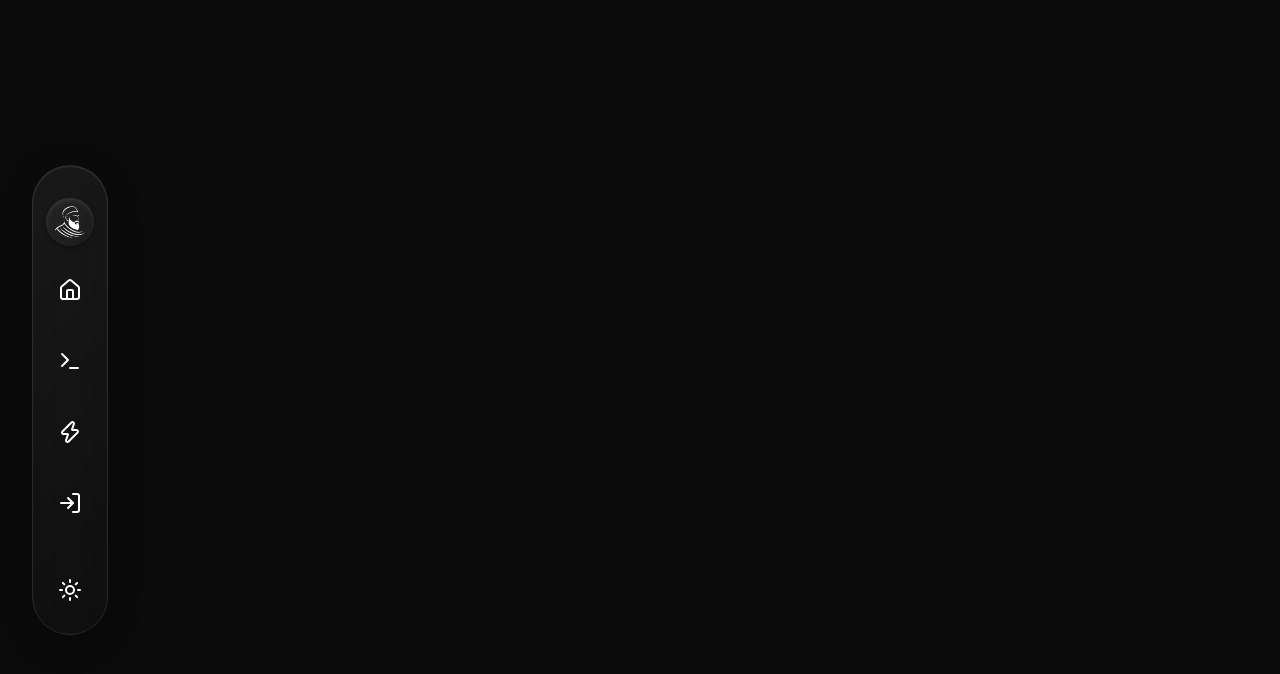
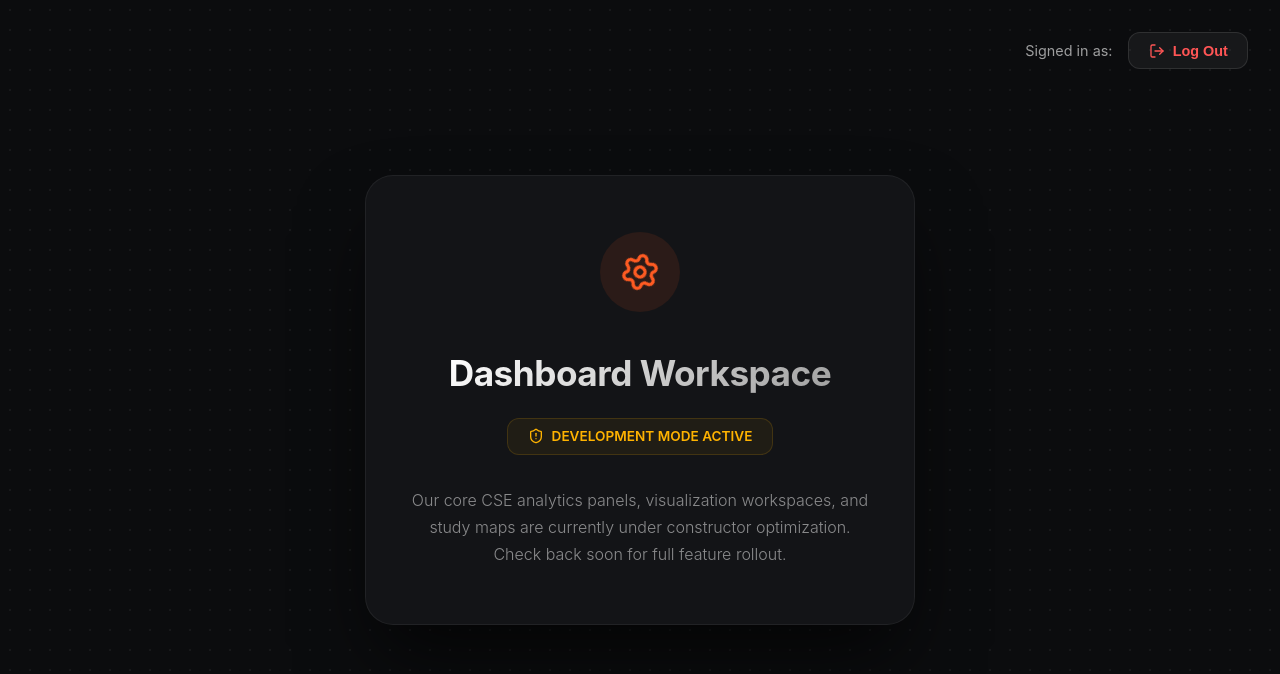
Before and after one commit to mongooseintown/TrashofCSE-Project, a React (Vite) app in the folder frontend/: page /dashboard in a window 1280 px wide. Before the commit this address had no page. Shown: the top 674 px of the page. Built offline with nearby package versions, Linux system fonts and the light colour scheme; sample sign-in values are in the browser's storage.

Commit message:
Create premium under-construction Dashboard page and configure redirects upon register/login

```diff
--- a/frontend/src/App.jsx
+++ b/frontend/src/App.jsx
@@ -9,6 +9,7 @@ import TopicPage from './pages/TopicPage';
 import Login from './pages/Login';
 import Register from './pages/Register';
 import Home from './pages/Home';
+import Dashboard from './pages/Dashboard';
 import EEE from './pages/EEE';
 import PVCellNote from './pages/PVCellNote';
 import OptoElectronicsNote from './pages/OptoElectronicsNote';
@@ -32,8 +33,8 @@ import { ReactLenis } from 'lenis/react';
 
 function AppContent() {
   const location = useLocation();
-  // Hide global floating navbar on Home, Login, and Register pages
-  const showNavbar = !['/', '/login', '/register'].includes(location.pathname);
+  // Hide global floating navbar on Home, Login, Register, and Dashboard pages
+  const showNavbar = !['/', '/login', '/register', '/dashboard'].includes(location.pathname);
 
   return (
     <div className="App">
@@ -42,6 +43,7 @@ function AppContent() {
       <div>
         <Routes>
           <Route path="/" element={<Home />} />
+          <Route path="/dashboard" element={<Dashboard />} />
           <Route path="/compiler" element={<CompilerHub />} />
           <Route path="/compiler/segment-07" element={<CompilerSegment07 />} />
           <Route path="/compiler/segment-06" element={<CompilerSegment06 />} />
--- /dev/null
+++ b/frontend/src/pages/Dashboard.jsx
@@ -0,0 +1,170 @@
+import React, { useEffect, useState } from 'react';
+import { useNavigate } from 'react-router-dom';
+import { LogOut, Settings, ShieldAlert } from 'lucide-react';
+
+const Dashboard = () => {
+  const navigate = useNavigate();
+  const [user, setUser] = useState(null);
+
+  useEffect(() => {
+    // Check authentication
+    const token = localStorage.getItem('token');
+    const storedUser = localStorage.getItem('user');
+
+    if (!token || !storedUser) {
+      navigate('/login');
+    } else {
+      setUser(JSON.parse(storedUser));
+    }
+  }, [navigate]);
+
+  const handleLogout = () => {
+    localStorage.removeItem('token');
+    localStorage.removeItem('user');
+    navigate('/');
+  };
+
+  return (
+    <div style={{
+      minHeight: '100vh',
+      display: 'flex',
+      flexDirection: 'column',
+      justifyContent: 'center',
+      alignItems: 'center',
+      backgroundColor: '#0b0c0e',
+      backgroundImage: 'radial-gradient(rgba(255, 255, 255, 0.05) 1.2px, transparent 1.2px)',
+      backgroundSize: '20px 20px',
+      color: '#ffffff',
+      fontFamily: "'Outfit', 'Inter', sans-serif",
+      padding: '2rem',
+      position: 'relative'
+    }}>
+      {/* Top Header Actions */}
+      <div style={{
+        position: 'absolute',
+        top: '2rem',
+        right: '2rem',
+        display: 'flex',
+        alignItems: 'center',
+        gap: '1rem'
+      }}>
+        {user && (
+          <span style={{ color: 'rgba(255, 255, 255, 0.6)', fontSize: '0.9rem' }}>
+            Signed in as: <strong style={{ color: '#ffffff' }}>{user.fullName}</strong>
+          </span>
+        )}
+        <button
+          onClick={handleLogout}
+          style={{
+            display: 'flex',
+            alignItems: 'center',
+            gap: '0.5rem',
+            background: 'rgba(255, 255, 255, 0.05)',
+            border: '1px solid rgba(255, 255, 255, 0.1)',
+            borderRadius: '12px',
+            color: '#ff5555',
+            padding: '0.6rem 1.2rem',
+            fontSize: '0.9rem',
+            fontWeight: 600,
+            cursor: 'pointer',
+            transition: 'all 0.3s ease'
+          }}
+          onMouseEnter={(e) => {
+            e.currentTarget.style.background = 'rgba(255, 85, 85, 0.1)';
+            e.currentTarget.style.borderColor = 'rgba(255, 85, 85, 0.3)';
+          }}
+          onMouseLeave={(e) => {
+            e.currentTarget.style.background = 'rgba(255, 255, 255, 0.05)';
+            e.currentTarget.style.borderColor = 'rgba(255, 255, 255, 0.1)';
+          }}
+        >
+          <LogOut size={16} />
+          Log Out
+        </button>
+      </div>
+
+      {/* Main Center Message Box */}
+      <div style={{
+        maxWidth: '550px',
+        textAlign: 'center',
+        background: '#131417',
+        border: '1px solid rgba(255, 255, 255, 0.06)',
+        borderRadius: '28px',
+        padding: '3.5rem 2.5rem',
+        boxShadow: '0 40px 80px -15px rgba(0, 0, 0, 0.7)',
+        display: 'flex',
+        flexDirection: 'column',
+        alignItems: 'center',
+        gap: '1.5rem'
+      }}>
+        {/* Visual Animated Gear Icon Container */}
+        <div style={{
+          position: 'relative',
+          width: '80px',
+          height: '80px',
+          background: 'rgba(255, 91, 34, 0.1)',
+          borderRadius: '50%',
+          display: 'flex',
+          justifyContent: 'center',
+          alignItems: 'center',
+          color: '#ff5b22',
+          marginBottom: '1rem'
+        }}>
+          <Settings
+            size={40}
+            className="spinning-gear-animation"
+            style={{
+              animation: 'spin 4s linear infinite'
+            }}
+          />
+          <style>{`
+            @keyframes spin {
+              from { transform: rotate(0deg); }
+              to { transform: rotate(360deg); }
+            }
+          `}</style>
+        </div>
+
+        <h1 style={{
+          fontSize: '2.2rem',
+          fontWeight: 700,
+          letterSpacing: '-0.5px',
+          margin: 0,
+          background: 'linear-gradient(135deg, #ffffff 0%, #a0a0a0 100%)',
+          WebkitBackgroundClip: 'text',
+          WebkitTextFillColor: 'transparent'
+        }}>
+          Dashboard Workspace
+        </h1>
+
+        <div style={{
+          display: 'flex',
+          alignItems: 'center',
+          gap: '0.5rem',
+          background: 'rgba(255, 179, 0, 0.06)',
+          border: '1px solid rgba(255, 179, 0, 0.15)',
+          padding: '0.6rem 1.2rem',
+          borderRadius: '12px',
+          color: '#ffb300',
+          fontSize: '0.85rem',
+          fontWeight: 600
+        }}>
+          <ShieldAlert size={16} />
+          DEVELOPMENT MODE ACTIVE
+        </div>
+
+        <p style={{
+          color: 'rgba(255, 255, 255, 0.5)',
+          fontSize: '1rem',
+          lineHeight: '1.7',
+          margin: '0.5rem 0 0 0',
+          fontWeight: 300
+        }}>
+          Our core CSE analytics panels, visualization workspaces, and study maps are currently under constructor optimization. Check back soon for full feature rollout.
+        </p>
+      </div>
+    </div>
+  );
+};
+
+export default Dashboard;
--- a/frontend/src/pages/Login.jsx
+++ b/frontend/src/pages/Login.jsx
@@ -42,7 +42,7 @@ const Login = () => {
       localStorage.setItem('user', JSON.stringify({ fullName: data.fullName, email: data.email }));
 
       setTimeout(() => {
-        navigate('/compiler');
+        navigate('/dashboard');
       }, 1500);
     } catch (err) {
       setError(err.message || 'Invalid email or password');
--- a/frontend/src/pages/Register.jsx
+++ b/frontend/src/pages/Register.jsx
@@ -53,7 +53,7 @@ const Register = () => {
       localStorage.setItem('user', JSON.stringify({ fullName: data.fullName, email: data.email }));
 
       setTimeout(() => {
-        navigate('/compiler');
+        navigate('/dashboard');
       }, 1500);
     } catch (err) {
       setError(err.message || 'Something went wrong. Please try again.');
```
